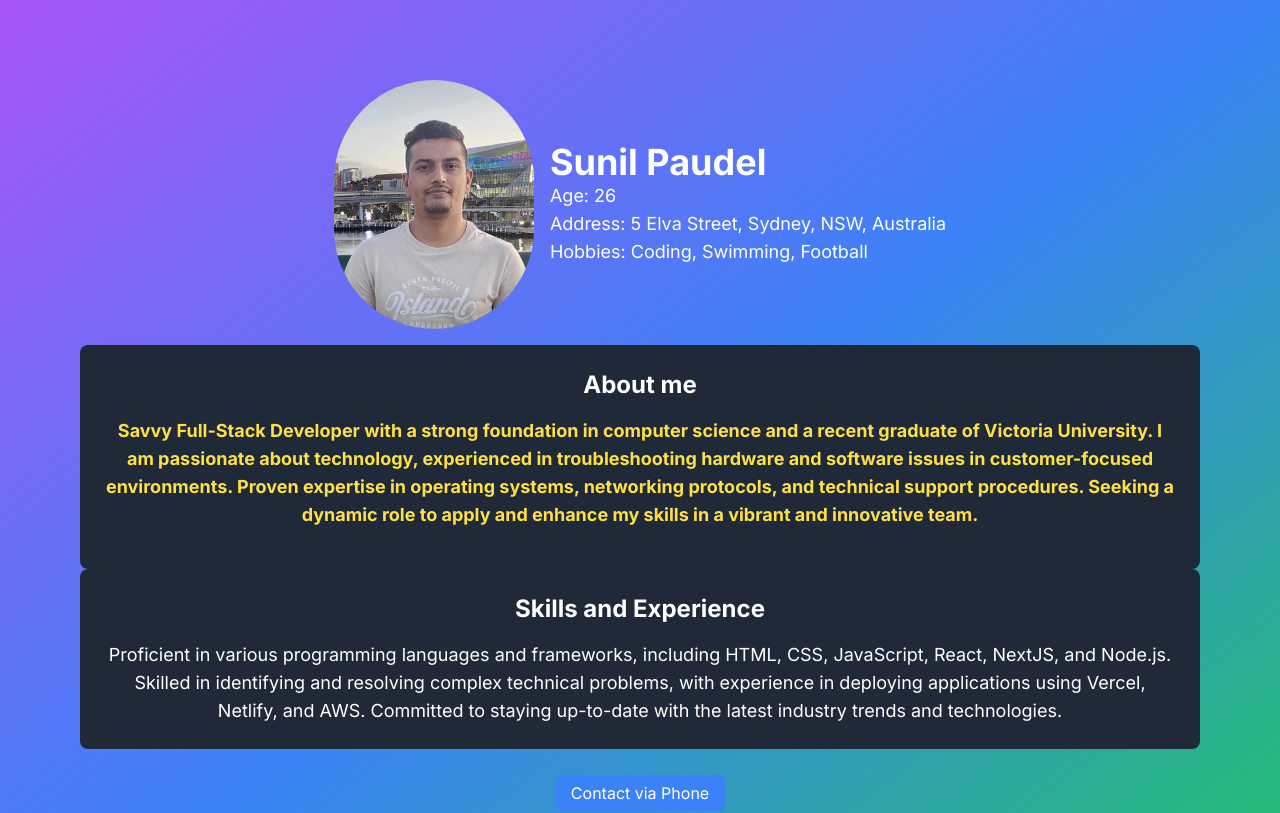
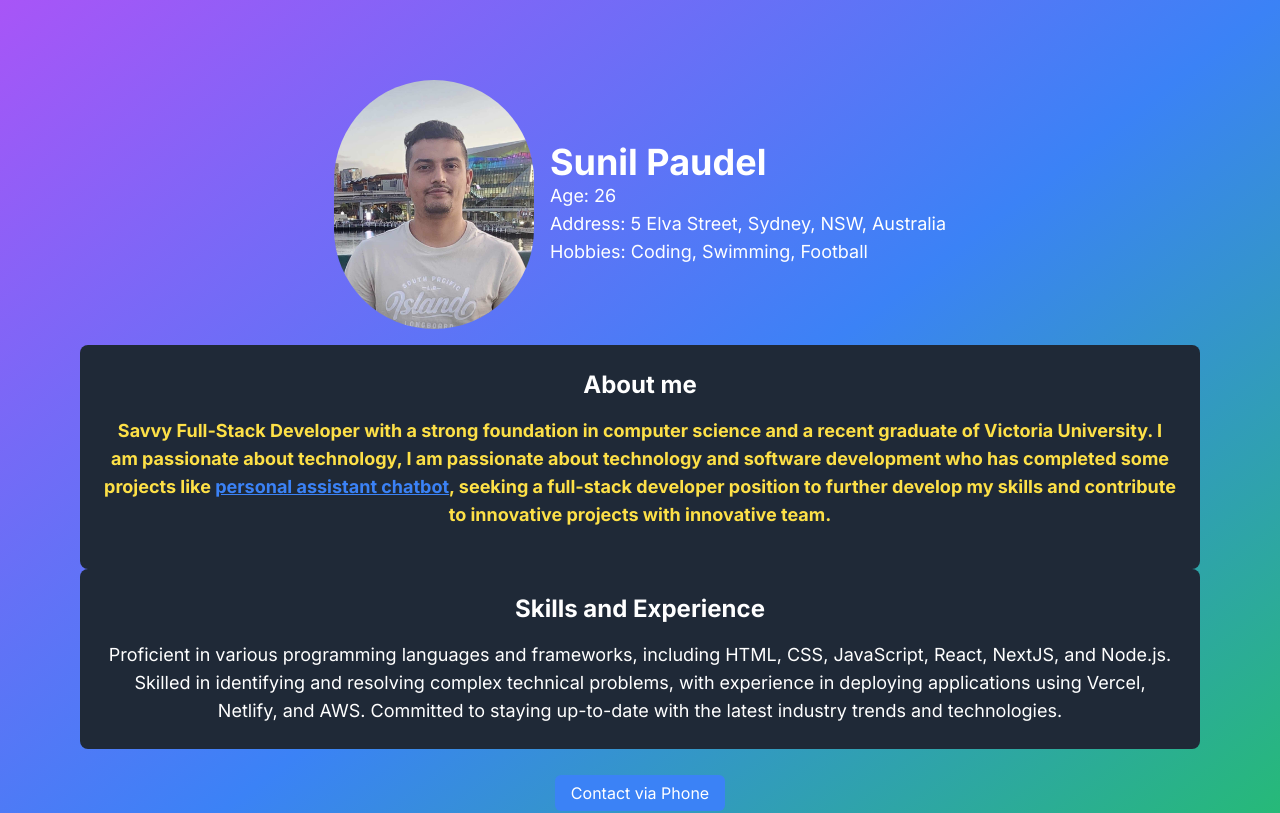
Before and after one commit to Sunil-paudel/sunilresume, a Next.js app: page / in a window 1280 px wide. Shown: the top 813 px of the page. Built offline with nearby package versions, Linux system fonts and the light colour scheme.

Commit message:
Update resume.tsx

```diff
--- a/src/app/resume/resume.tsx
+++ b/src/app/resume/resume.tsx
@@ -36,9 +36,11 @@ const Resume: React.FC = () => {
             <h2 className="text-2xl font-bold mb-4">About me</h2>
             <p className="text-lg mb-4 font-bold text-yellow-300">
             Savvy Full-Stack Developer with a strong foundation in computer science and a recent graduate of Victoria University.
-          I am passionate about technology, experienced in troubleshooting hardware and software issues in customer-focused environments.
-          Proven expertise in operating systems, networking protocols, and technical support procedures.
-          Seeking a dynamic role to apply and enhance my skills in a vibrant and innovative team.
+          I am passionate about technology, I am passionate about technology and software development who has completed some projects like{' '}
+              <Link href="https://superrchatbot.vercel.app" target="_blank" rel="noopener noreferrer" className="underline text-blue-500">
+                personal assistant chatbot
+              </Link>
+              , seeking a full-stack developer position to further develop my skills and contribute to innovative projects with innovative team.
             </p>
           </div>
         </div>
```
